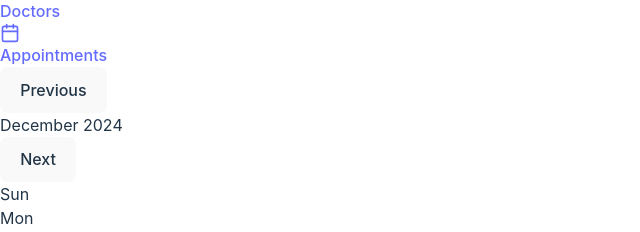
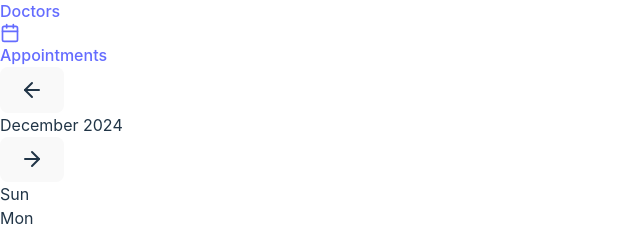
Before and after one commit to hewhounknown/react_pskm, a React (Vite) app: page /appointments in a window 1280 px wide. Shown: the part 209-441 px from the top of the page, without its empty margins (0-640 px from the left). Built offline with nearby package versions, Linux system fonts and the light colour scheme.

Commit message:
[fixed] calendar

```diff
--- a/src/components/Calendar.tsx
+++ b/src/components/Calendar.tsx
@@ -1,4 +1,5 @@
 import React, { useState, useEffect } from "react";
+import {ArrowLeft, ArrowRight} from 'lucide-react'
 import { MonthNames } from "../data/months";
 import { DaysOfWeek } from "../data/daysofweek";
 
@@ -55,18 +56,18 @@ export const Calendar: React.FC = () => {
   };
 
   return (
-    <div className="bg-gray-100 flex items-center justify-center h-screen">
-      <div className="lg:w-7/12 md:w-9/12 sm:w-10/12 mx-auto p-4">
+    <div className="bg-gray-100 flex items-center justify-center h-screen ">
+      <div className="md:w-9/12 sm:w-10/12 ">
         <div className="bg-white shadow-lg rounded-lg overflow-hidden">
           <div className="flex items-center justify-between px-6 py-3 bg-gray-700">
             <button onClick={handlePrevMonth} className="text-black">
-              Previous
+              <ArrowLeft/>
             </button>
             <h2 className="text-white">
               {MonthNames[currentDate.getMonth()]} {currentDate.getFullYear()}
             </h2>
             <button onClick={handleNextMonth} className="text-black">
-              Next
+              <ArrowRight/>
             </button>
           </div>
           <div className="grid grid-cols-7 gap-2 p-4">
--- a/src/pages/Appointment.tsx
+++ b/src/pages/Appointment.tsx
@@ -5,6 +5,10 @@ import { Calendar } from "../components/Calendar";
 export const Appointment: React.FC = () => {
 
     return (
-        <Calendar></Calendar>
+        <div className="grid grid-cols-3 gap-1">
+            <div className="col-span-2">
+                <Calendar/>
+            </div>
+        </div>
     )
 }
```
